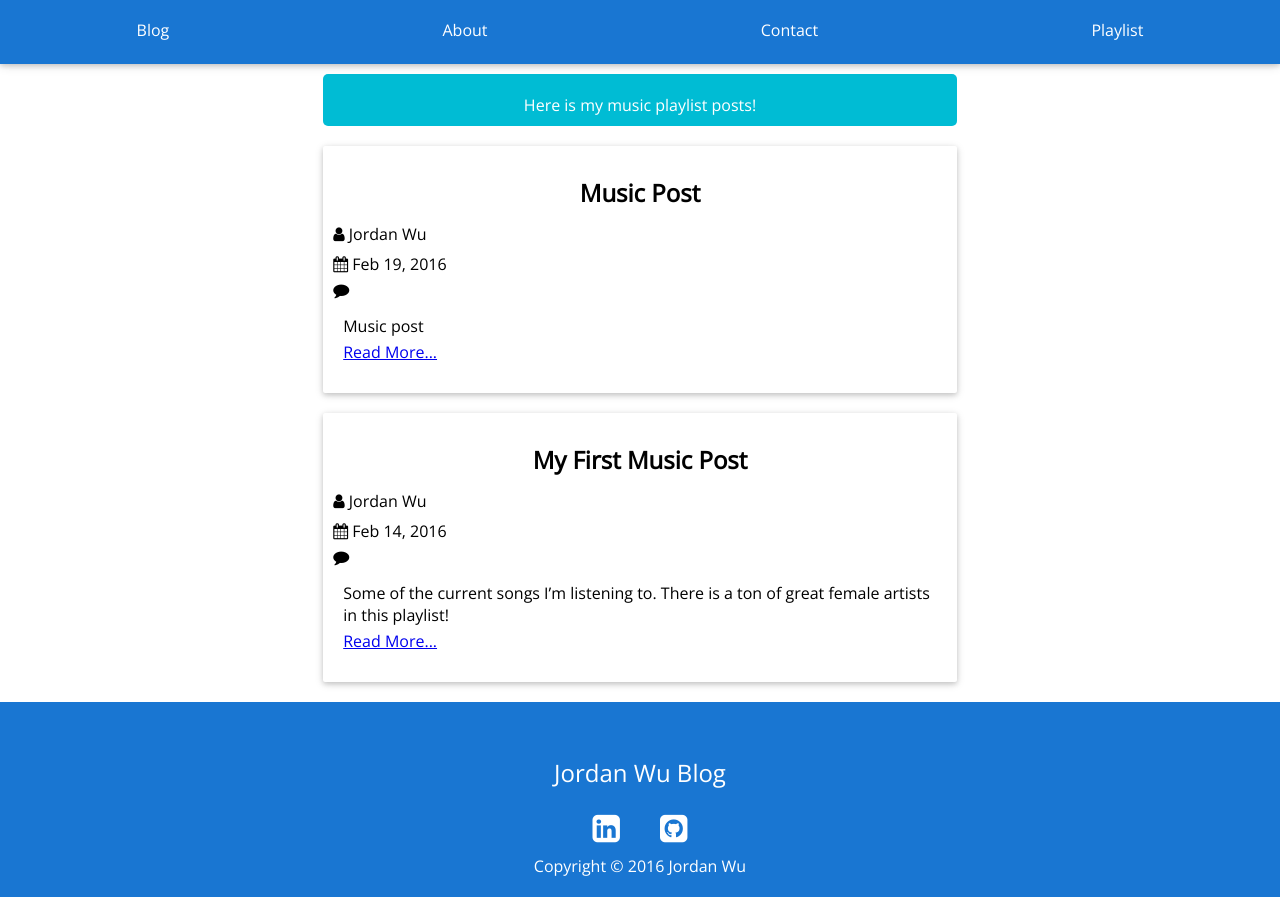
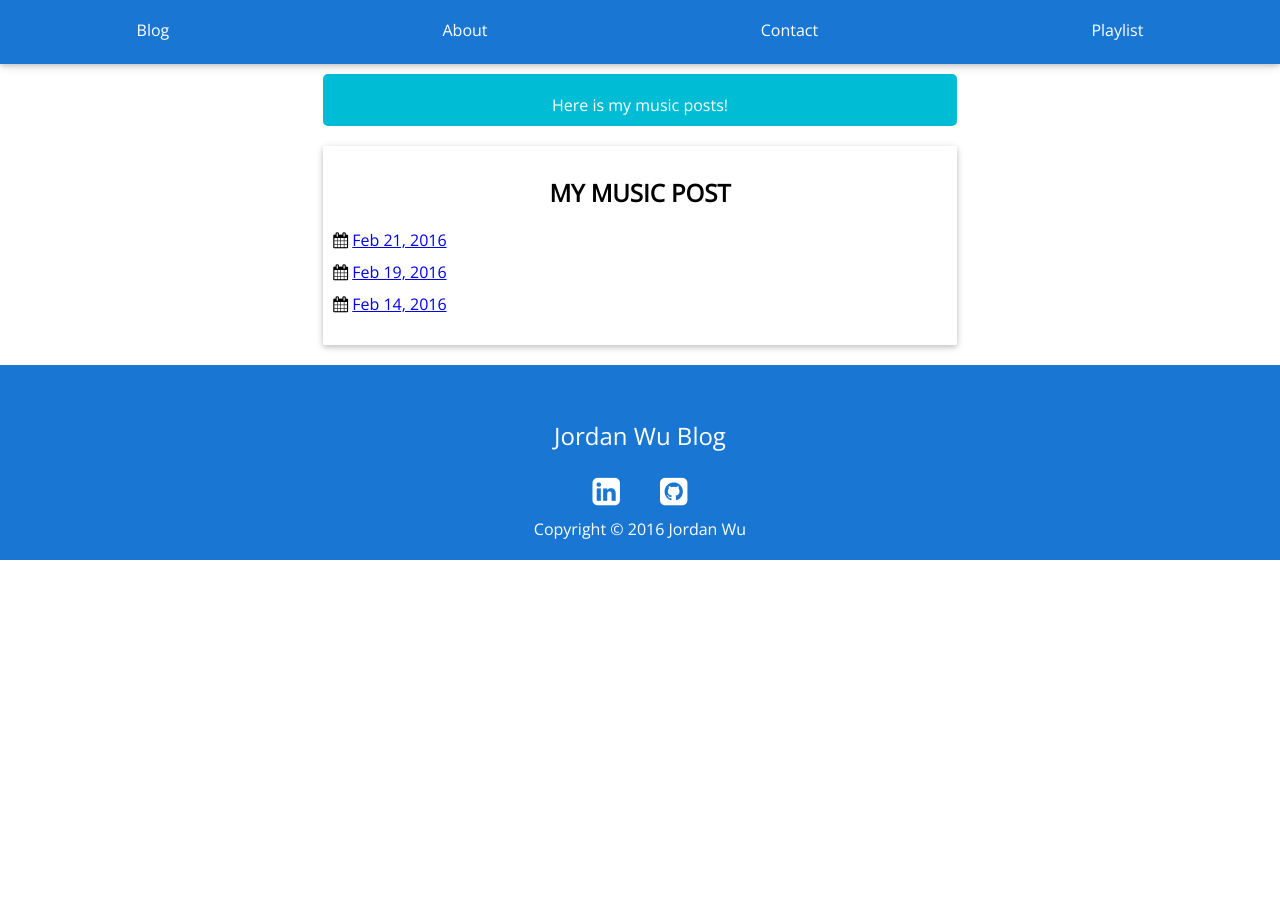
Before and after one commit to JordanSpencerWu/old-website, a Jekyll site: the page built from playlist.html, in a window 1280 px wide. Built offline with Jekyll 4.4.1, drawn with Linux system fonts in a browser that asks for light colours; nearby versions of some CDN libraries; comment, search, counter and statistics services are not loaded.

Commit message:
add 2-21-2016 playlist

```diff
--- a/_posts/music/2016-02-14-playlist.markdown
+++ b/_posts/music/2016-02-14-playlist.markdown
@@ -1,13 +1,9 @@
 ---
-layout: post
-title:  "My First Music Post"
+layout: music
 date:   2016-02-14 20:50:00
 categories: [music]
 hidden: true
 ---
-Some of the current songs I'm listening to. There is a ton of great
-female artists in this playlist!
-
 1. Dan Talevski - Knock Me Off My Feet
 2. Tori Kelly - Something Beautiful
 3. Electric Lady Lab - Love Is War
--- a/_posts/music/2016-02-19-playlist.markdown
+++ b/_posts/music/2016-02-19-playlist.markdown
@@ -1,11 +1,9 @@
 ---
-layout: post
-title:  "Music Post"
+layout: music
 date:   2016-02-19 12:50:00
 categories: [music]
 hidden: true
 ---
-Music post
 
 1. Illenium ft. King Deco - Reverie
 2. Illenium - It's All On U (ft. Liam O'Donnell)
--- a/_sass/_styles.scss
+++ b/_sass/_styles.scss
@@ -252,3 +252,7 @@ pre > code { padding: 0; background-color: #fff; }
 	width:100%;
 	height:100%;
 }
+
+.playlist-link {
+  margin: 10px 0;
+}
--- a/playlist.html
+++ b/playlist.html
@@ -4,49 +4,20 @@ title: Playlist
 ---
 <header class="blog-wrapper">
   <p class="blog-info">
-    Here is my music playlist posts!
+    Here is my music posts!
   </p>
 </header>
 
-<!-- This loops through the paginated posts -->
-{% for post in site.categories.music %}
-    <div class="card shadow">
-      <h2 class="card-header">{{ post.title }}</h2>
-      <div class="card-body">
-        <p><i class="fa fa-user"></i> {{ site.author }}</p>
-        <p><i class="fa fa-calendar"></i> {{ post.date | date: "%b %-d, %Y" }}</p>
-        {% if site.disqus_shortname %}
-          <i class="fa fa-comment"></i>
-          <a href="{{ site.url }}{{ post.url }}index.html#disqus_thread" data-disqus-identifier="{{ post.url }}"></a>
-          {% if post.update_date %}
-            &middot;
-            Updated {{ post.update_date | date: site.date_format }}
-          {% endif %}
-        {% endif %}
-        <div class="paragraph">
-          {{ post.excerpt }}
-          <span><a href="{{ post.url | prepend: site.baseurl }}">Read More...</a></span>
-        </div>
+<div class="card shadow">
+  <h2 class="card-header">MY MUSIC POST</h2>
+  <div class="card-body">
+    {% for post in site.categories.music %}
+      <div class="playlist-link">
+        <i class="fa fa-calendar"></i>
+        <a href="{{ post.url | prepend: site.baseurl }}">
+          {{ post.date | date: "%b %-d, %Y" }}
+        </a>
       </div>
-    </div>
-{% endfor %}
-
-{% if site.disqus_shortname %}
-  <!-- Add Disqus comment count (not the comments) -->
-  <script type="text/javascript">
-    /* * * CONFIGURATION VARIABLES * * */
-    var disqus_shortname  = '{{ site.disqus_shortname }}';
-    // var disqus_developer = 1; // Comment out when the site is live
-    /* * * DON'T EDIT BELOW THIS LINE * * */
-    (function () {
-        var s = document.createElement('script'); s.async = true;
-        s.type = 'text/javascript';
-        s.src = '//' + disqus_shortname + '.disqus.com/count.js';
-        (document.getElementsByTagName('HEAD')[0] || document.getElementsByTagName('BODY')[0]).appendChild(s);
-    }());
-  </script>
-
-  <noscript>
-      Please enable JavaScript to view the <a href="http://disqus.com/?ref_noscript">comments powered by Disqus.</a>
-  </noscript>
-{% endif %}
+    {% endfor %}
+  </div>
+</div>
```
Also changed, not shown: _layouts/music.html (+3 -11 lines), _posts/blog/2016-02-21-creating-a-blog-with-jekyll.markdown (+4 -4 lines), _posts/music/2016-02-21-playlist.markdown (added, +14 -0 lines).
